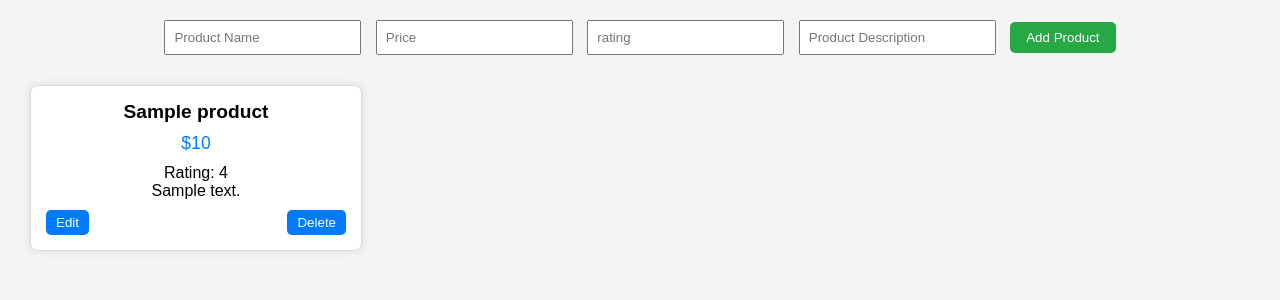
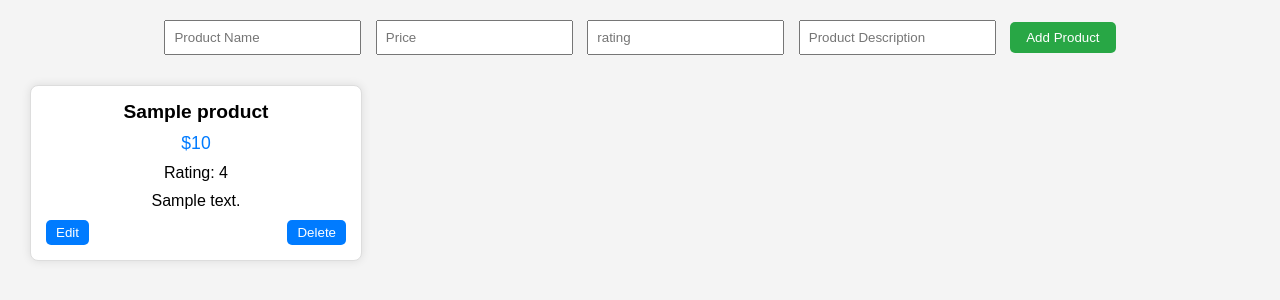
Before and after one commit to SACHINK51/pyproject, a Flask app: template templates/supplier.html in a window 1280 px wide. Shown: the part 135-435 px from the top of the page. Run offline with Flask 2, Linux system fonts and the light colour scheme; the template is opened without the code that fills it: most values are stand-ins (such as "Sample title", 1, 10 or a date in 2020).

Commit message:
supplier change

```diff
--- a/templates/supplier.html
+++ b/templates/supplier.html
@@ -49,6 +49,10 @@
             margin-bottom: 10px;
         }
 
+        .product-rating{
+            font-size: 1em;
+            margin-bottom: 10px;
+        }
         .product-description {
             font-size: 1em;
             margin-bottom: 10px;
```
